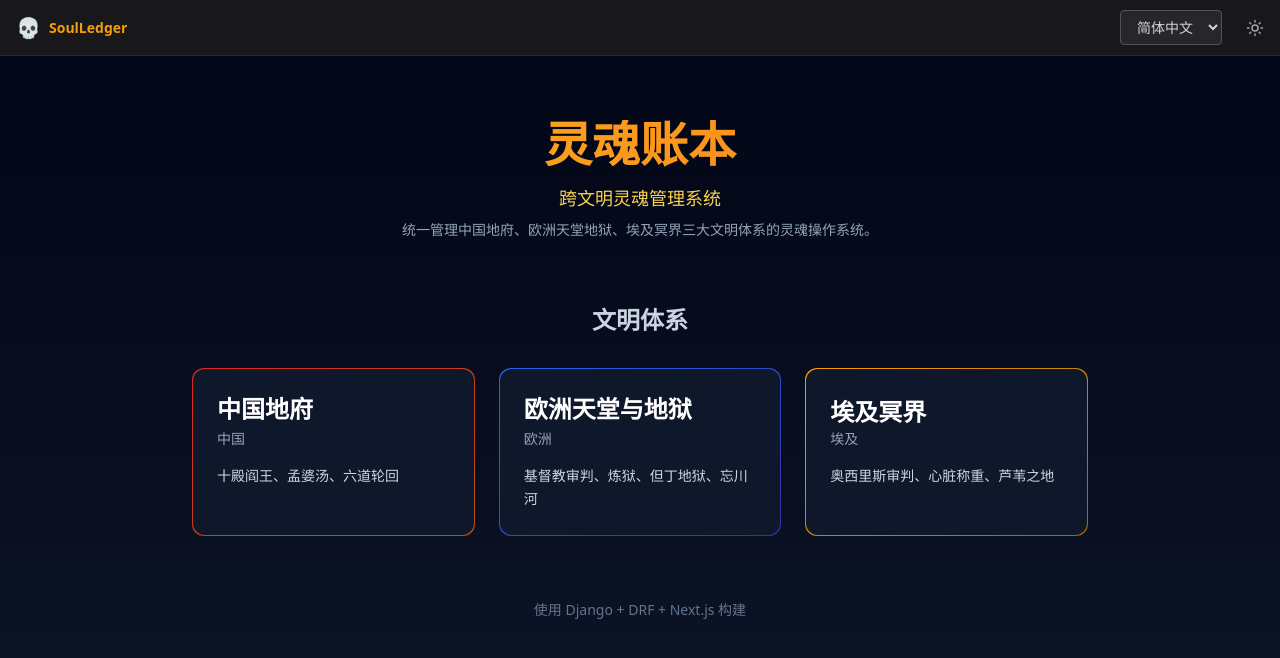
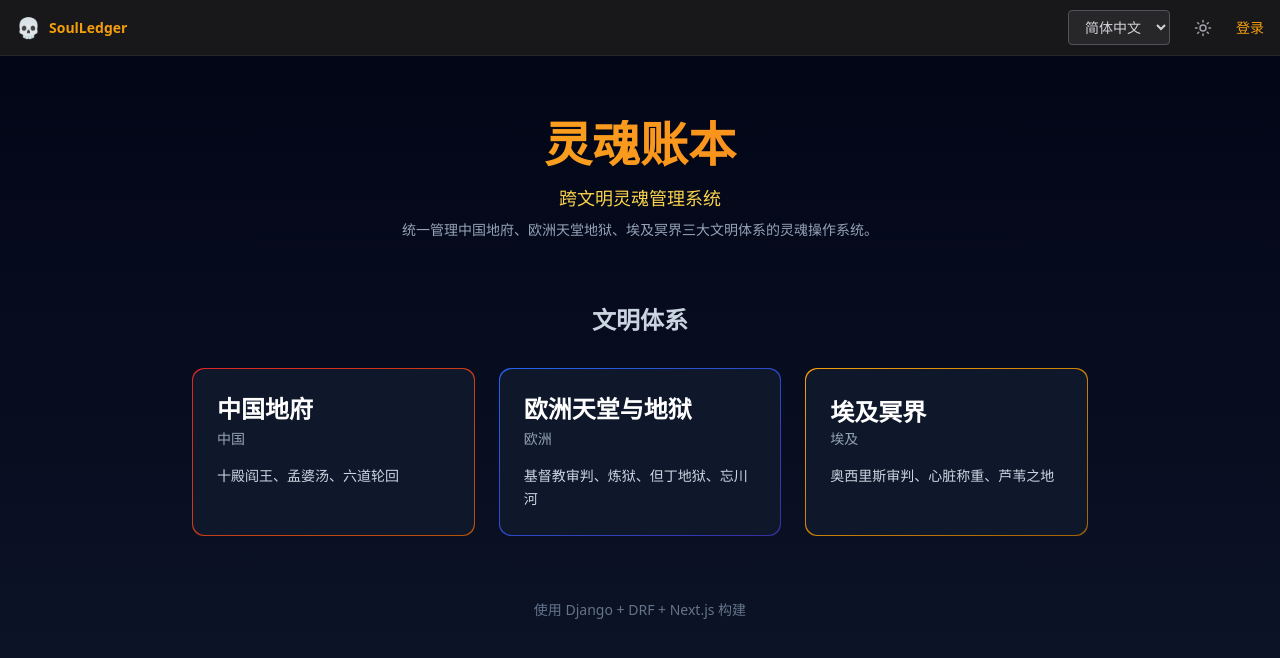
Before and after one commit to Tardisyuan/SoulLedger, a Next.js app in the folder frontend/: page / in a window 1280 px wide. Shown: the top 658 px of the page. Built offline with nearby package versions, Linux system fonts and the light colour scheme.

Commit message:
feat: show login button in NavBar when not authenticated

```diff
--- a/frontend/messages/egy.json
+++ b/frontend/messages/egy.json
@@ -12,7 +12,7 @@
     "greeting": "Hello, {username}!"
   },
   "auth": {
-    "login": "Sesen Pert",
+    "login": "تسجيل الدخول",
     "logout": "Iri Pert",
     "register": "Kheme",
     "username": "Ren Aba",
--- a/frontend/src/components/NavBar.tsx
+++ b/frontend/src/components/NavBar.tsx
@@ -90,28 +90,36 @@ export function NavBar() {
             )}
           </button>
 
-          {user && <div className="w-px h-5 bg-zinc-700" />}
+          <div className="w-px h-5 bg-zinc-700" />
 
+          {user ? (
+            <>
               {/* User greeting — clickable */}
-          {user && (
               <button
                 onClick={() => setShowUserModal(true)}
                 className="text-zinc-300 text-sm hover:text-amber-400 transition-colors"
               >
                 {t("nav.greeting", { username: user.username })}
               </button>
-          )}
 
-          {user && <div className="w-px h-5 bg-zinc-700" />}
+              <div className="w-px h-5 bg-zinc-700" />
 
               {/* Logout */}
-          {user && (
               <button
                 onClick={handleLogout}
                 className="text-zinc-400 hover:text-red-400 text-sm transition-colors"
               >
                 {t("auth.logout")}
               </button>
+            </>
+          ) : (
+            /* Login button — shown when not authenticated */
+            <Link
+              href="/login"
+              className="text-amber-500 hover:text-amber-400 text-sm font-medium transition-colors"
+            >
+              {t("auth.login")}
+            </Link>
           )}
         </div>
       </nav>
```
Lines whose indentation alone changed are shown as unchanged.
